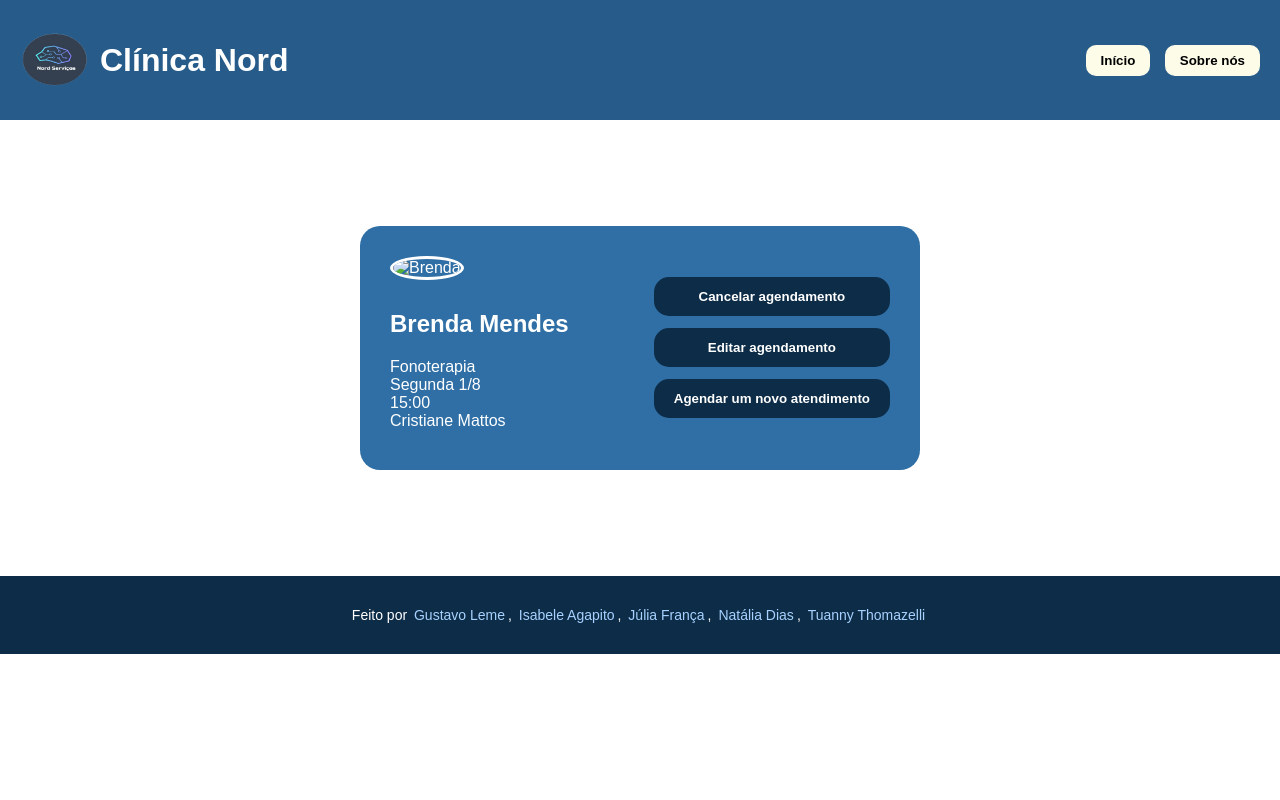
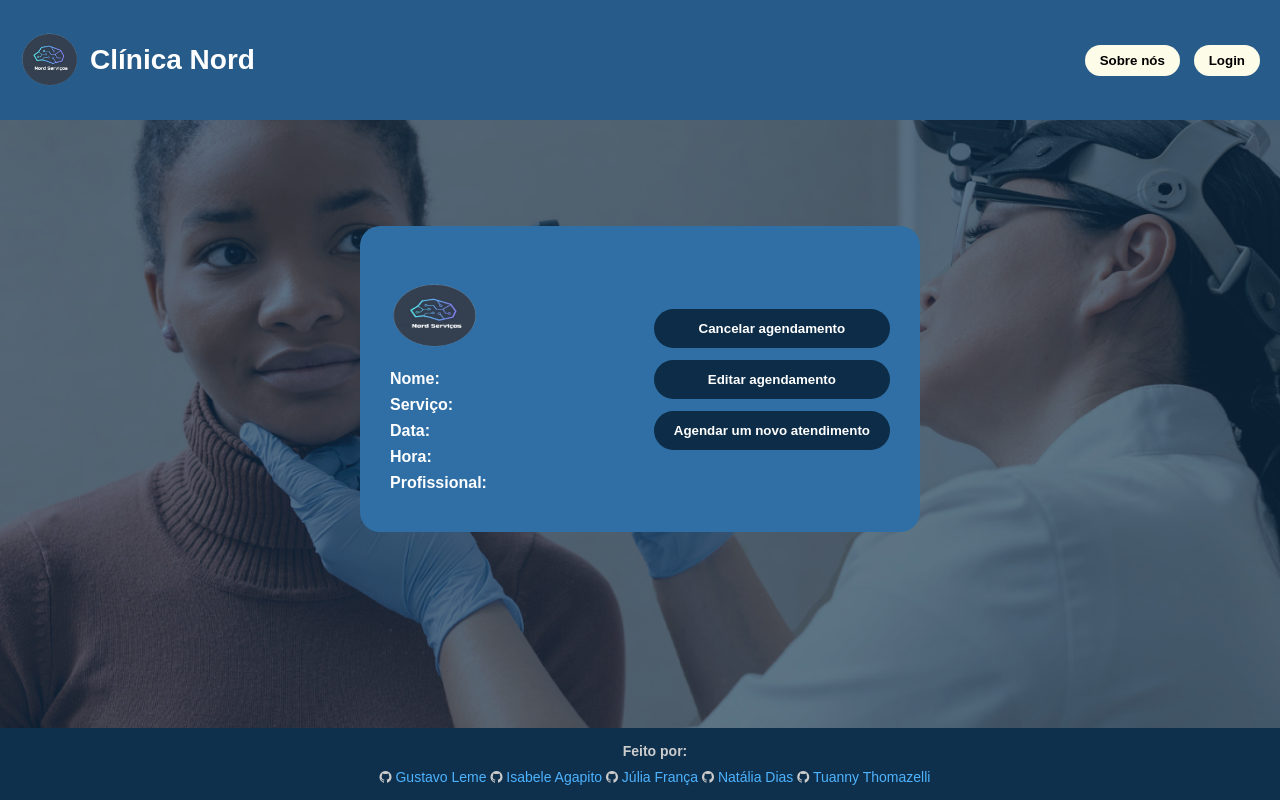
Before and after one commit to ClinicaNord/ClinicaNord, a plain HTML site: page src/main/resources/static/verAgendamento.html in a window 1280 px wide. Drawn offline with Linux system fonts and the light colour scheme.

Commit message:
Páginas do agendamento e perfil
Mudei o HTML para puxar as informações do banco de dados

```diff
--- a/src/main/resources/static/style/perfilAdm.css
+++ b/src/main/resources/static/style/perfilAdm.css
@@ -133,6 +133,7 @@ footer {
   color: #ccc;
   margin-top: auto;
   width: 100%;
+
 }
 
 footer a {
--- a/src/main/resources/static/style/verAgendamento.css
+++ b/src/main/resources/static/style/verAgendamento.css
@@ -1,10 +1,11 @@
 body {
   margin: 0;
   font-family: Arial, sans-serif;
-  background-image: url("img/fundo.png");
+  background-image: url("../img/perfil_usuario.png");
   background-size: cover;
   background-position: center;
   background-attachment: fixed;
+  height: 100%;
 }
 
 /* Navbar */
@@ -15,6 +16,8 @@ body {
   background: #265b8a;
   padding: 10px 20px;
   color: white;
+  font-size: 14px;
+
 }
 
 .logo {
@@ -25,7 +28,7 @@ body {
 .logo-img {
   border-radius: 50%;
   margin-right: 10px;
-  width: 70px;
+  width: 60px;
   height: 100px;
 }
 
@@ -33,10 +36,14 @@ body {
   background: #fdfce9;
   border: none;
   padding: 8px 15px;
-  border-radius: 10px;
+  border-radius: 20px;
   margin-left: 10px;
   cursor: pointer;
   font-weight: bold;
+}
+.navbar button:hover {
+  background: #0d2c47;
+  color: white;
 }
 
 /* Card central */
@@ -50,24 +57,33 @@ body {
   display: flex;
   justify-content: space-between;
   align-items: center;
+  height: 100%;
 }
 
 .profile {
   text-align: left;
+
 }
 
 .profile-img {
+  border-radius: 50%;
   width: 90px;
-  height: 90px;
-  border-radius: 50%;
-  border: 3px solid white;
-  margin-bottom: 10px;
-}
+  height: 120px;
+  }
 
 ul {
   list-style: none;
   padding: 0;
   margin: 10px 0;
+  gap: 8px;
+  display: flex;
+  flex-direction: column;
+  font-size: 16px;
+  margin-top: -10px;
+}
+ul h2{
+  margin: 0 0 10px 0;
+  font-size: 22px;
 }
 
 .buttons {
@@ -75,36 +91,76 @@ ul {
   flex-direction: column;
   gap: 12px;
   margin-left: 20px;
+  border-radius: 50px;
 }
 
 .buttons button {
   background: #0d2c47;
   border: none;
   padding: 12px 20px;
-  border-radius: 15px;
+  border-radius: 20px;
   color: white;
   font-weight: bold;
   cursor: pointer;
   text-align: center;
 }
+.buttons button:hover {
+  background: #fdfce9;
+  color: #0d2c47;
+}
+/*footer*/
+footer {
+  background: #0f304c;
+  padding: 15px;
+  text-align: center;
+  color: #ccc;
+  font-size: 14px;
+  width: 100%;
+  margin-top: auto;
+  justify-content: center;
+  align-items: center;
 
-/* Rodapé */
-footer {
-  background: #0d2c47;
-  color: white;
-  text-align: center;
-  padding: 17px;
-  font-size: 14px;
+}
+
+footer p {
+  margin: 0 0 10px 0;
+  font-weight: bold;
+}
+
+.footer-links {
+  display: flex;
+  flex-wrap: wrap;
+  justify-content: center;
+  gap: 10px;
+}
+
+.footer-item {
+  display: flex;
+  align-items: center;
+  gap: 5px;
 }
 
 footer a {
-  color: #a7d2ff;
+  color: #4db3ff;
   text-decoration: none;
-  margin: 0 3px;
 }
 
-.icon {
-  width: 18px;
-  vertical-align: middle;
-  margin: 0 4px;
+footer a:hover {
+  color: #4db3ff;
+  text-decoration: underline;
 }
+
+.fa-github {
+  color: #ccc;
+  font-size: 1.2em;
+}
+
+.fa-github:hover {
+  color: #4db3ff;
+}
+footer {
+  position: fixed;
+  bottom: 0;
+  left: 0;
+  width: 100%;
+}
--- a/src/main/resources/static/verAgendamento.html
+++ b/src/main/resources/static/verAgendamento.html
@@ -15,21 +15,31 @@
       <h1>Clínica Nord</h1>
     </div>
     <nav>
-      <button>Início</button>
-      <button>Sobre nós</button>
+      <a href="./sobreNos.html"><button>Sobre nós</button></a>
+      <a href="./login.html"><button>Login</button></a>
     </nav>
   </header>
 
   <!-- Card central -->
   <main class="card">
     <div class="profile">
-      <img src="img/perfilbrenda (2).png" alt="Brenda" class="profile-img">
-      <h2>Brenda Mendes</h2>
+      <img src="./img/logo.png" alt="Brenda" class="profile-img">
       <ul>
-        <li>Fonoterapia</li>
-        <li>Segunda 1/8</li>
-        <li>15:00</li>
-        <li>Cristiane Mattos</li>
+        <div>
+          <strong>Nome: </strong><span id="nome"></span>
+        </div>
+        <div>
+          <strong>Serviço: </strong><span id="servico"></span>
+        </div>
+        <div>
+            <strong>Data: </strong><span id="data"></span>
+        </div>
+        <div>
+            <strong>Hora: </strong><span id="hora"></span>
+        </div>
+        <div>
+            <strong>Profissional: </strong><span id="profissional"></span>
+        </div>
       </ul>
     </div>
     <div class="buttons">
@@ -41,13 +51,12 @@
 
   <!-- Rodapé -->
   <footer>
-    <p>Feito por
-      <a href="#">Gustavo Leme</a>,
-      <a href="#">Isabele Agapito</a>,
-      <a href="#">Júlia França</a>,
-      <a href="#">Natália Dias</a>,
-      <a href="#">Tuanny Thomazelli</a>
-    </p>
+     <p>Feito por:</p>
+    <a href="https://github.com/Gusleme"><i class="fa fa-github"></i> Gustavo Leme</a>
+    <a href="https://github.com/Isaagapito"><i class="fa fa-github"></i> Isabele Agapito</a>
+    <a href="https://github.com/jucastrox"><i class="fa fa-github"></i> Júlia França</a>
+    <a href="https://github.com/dias-crypto"><i class="fa fa-github"></i> Natália Dias</a>
+    <a href="https://github.com/TuannyThomazelli"><i class="fa fa-github"></i> Tuanny Thomazelli</a>
   </footer>
 </body>
 </html>
```
Also changed, not shown: src/main/resources/static/perfilCliente.html (+11 -4 lines).
